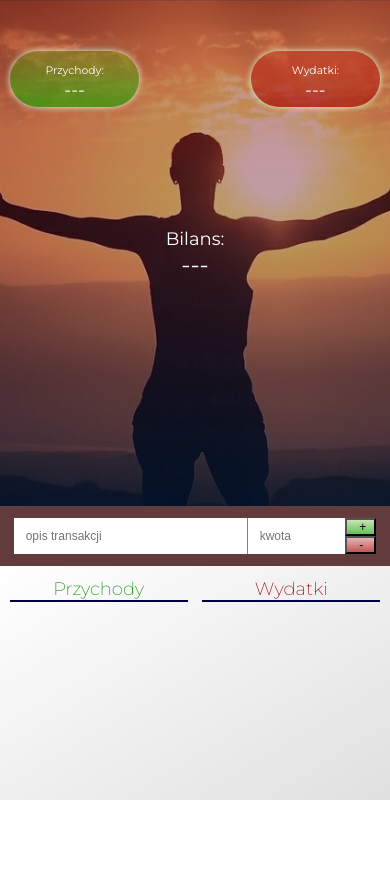
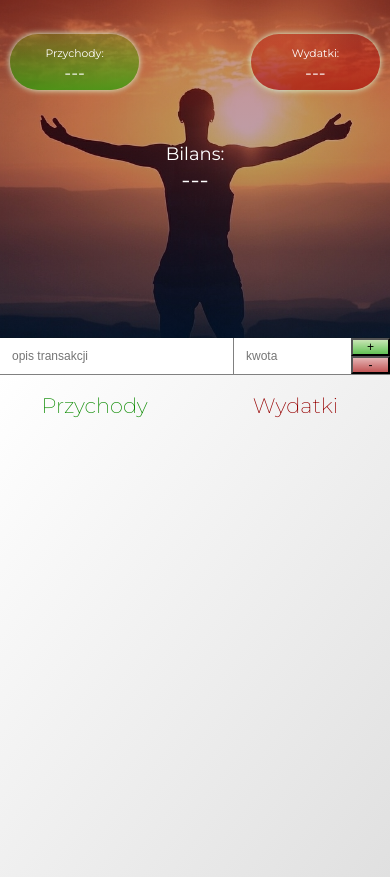
Before and after one commit to sammerro/mojbudzet, a plain HTML site: page index.html in a window 390 px wide. Before the commit the page ends 844 px from the top, so only its background shows below. Drawn offline with Linux system fonts and the light colour scheme.

Commit message:
drobne poprawki stylu + problem ze zdjęciem

```diff
--- a/style.css
+++ b/style.css
@@ -40,12 +40,18 @@ body {
 /* ************************************************* */
 .header {
     text-align: center;
-    height: 60vh;
+    height: 50vh;
     background-image: linear-gradient( #8b000073, #00185852), url(./img/header_background_wide.jpg);
     background-size: cover;
     background-position: center;
     display: flex;
 }
+@media (max-width: 500px) {
+    .header {
+        height: 40vh;
+    }
+}
+
 
 .header__container {
     margin: auto;
@@ -88,7 +94,6 @@ body {
 
 .minus {
     background-image: linear-gradient(to bottom, rgba(199, 0, 0, 0.247), rgba(168, 0, 0, 0.644))
-
 }
 
 .kwota__caption {
@@ -117,6 +122,14 @@ body {
     padding: 2rem 0;
     background-color: #491e1edc;
 }
+@media (max-width: 500px) {
+    .section-wprowadzanie {
+        padding: 0;
+        background-color: #fff;
+        border-bottom: 1px solid gray;
+    }
+}
+
 
 .wprowadzanie-box {
     display: flex;
@@ -143,7 +156,7 @@ body {
     font-size: 2rem;
     padding: 1rem 2rem;
     color: rgb(1, 0, 66);
-    width: 25%;
+    width: 30%;
     transition: all .1s ease-in;
 }
 
@@ -162,9 +175,14 @@ body {
     width: 8%;
 }
 
+@media (max-width: 500px) {
+    .wprowadzanie-btn-box {
+        width: 10%;
+    }
+}
+
 .wprowadzanie-btn {
     font-size: 2rem;
-    padding: 0 2rem;
     outline: none;
     cursor: pointer;
     display: flex;
@@ -181,10 +199,17 @@ body {
 .section-dol {
     padding-top: 2rem;
     background-image:linear-gradient(to right bottom, rgb(255, 255, 255), rgb(224, 224, 224));
-    min-height: 27.7vh;
+    min-height: 37.7vh;
     display: flex;
     font-weight: 300;
 }
+@media (max-width: 500px) {
+    .section-dol {
+        min-height: 59.5vh;
+        padding-top: 3rem;
+    }
+}
+
 
 .tabela-flex {
     min-width: 95vw;
@@ -194,7 +219,11 @@ body {
     text-align: center;
     font-size: 2rem;
 }
-
+@media (max-width: 500px) {
+    .tabela-flex {
+        min-width: 99vw;
+    }
+}
 .tabela {
     width: 48%;
 }
@@ -204,11 +233,10 @@ body {
 .wydatki {}
 
 .tabela-title {
-    font-size: 3rem;
+    font-size: 3.5rem;
     margin: 0 auto;
     width: 100%;
-    border-bottom: 2px solid rgb(1, 0, 66);
-    margin-bottom: 1rem;
+    margin-bottom: 3rem;
 }
 
 .wydatki {
@@ -222,12 +250,13 @@ body {
 li {
     display: flex;
     list-style-type: none;
-    border-bottom: 1px solid gray;
+    border-top: 1px solid gray;
     justify-content: space-between;
     height: 4rem;
     align-items: center;
     text-align:left;
     min-height: fit-content;
+    font-weight: 400;
 }
 
 .lista-span-kwota {
@@ -251,16 +280,22 @@ li {
     height: 3rem;
     width: 3rem;
     cursor: pointer;
-    border: 1px solid rgb(34, 34, 34);
-    color: rgb(34, 34, 34);
+    border: 1px solid rgb(138, 138, 138);
+    color: /* rgb(34, 34, 34); */ rgb(233, 233, 233);
     opacity: 0;
-    background-color: rgba(122, 0, 0, 0.123);
+    background-image: radial-gradient(rgba(255, 0, 0, 0.493),rgba(255, 0, 0, 0.493));
     border-radius: 100px;
-    transition: opacity .2s ease-in,
-    background-color .1s ease-out;
+    transition: opacity .1s ease-in,
+    background-color .1s ease-in;
+}
+@media (max-width: 500px) {
+    .lista-span-delete {
+        height: 2rem;
+        width: 2rem;
+    }
 }
 .lista-span-delete:hover {
-    background-color: rgba(109, 0, 0, 0.233);
+    background-color: rgba(0, 0, 0, 0.842);
 }
 .lista-span-delete p {
     margin: auto;
```
Also changed, not shown: img/header_background_wide-mobile.jpg (added).
